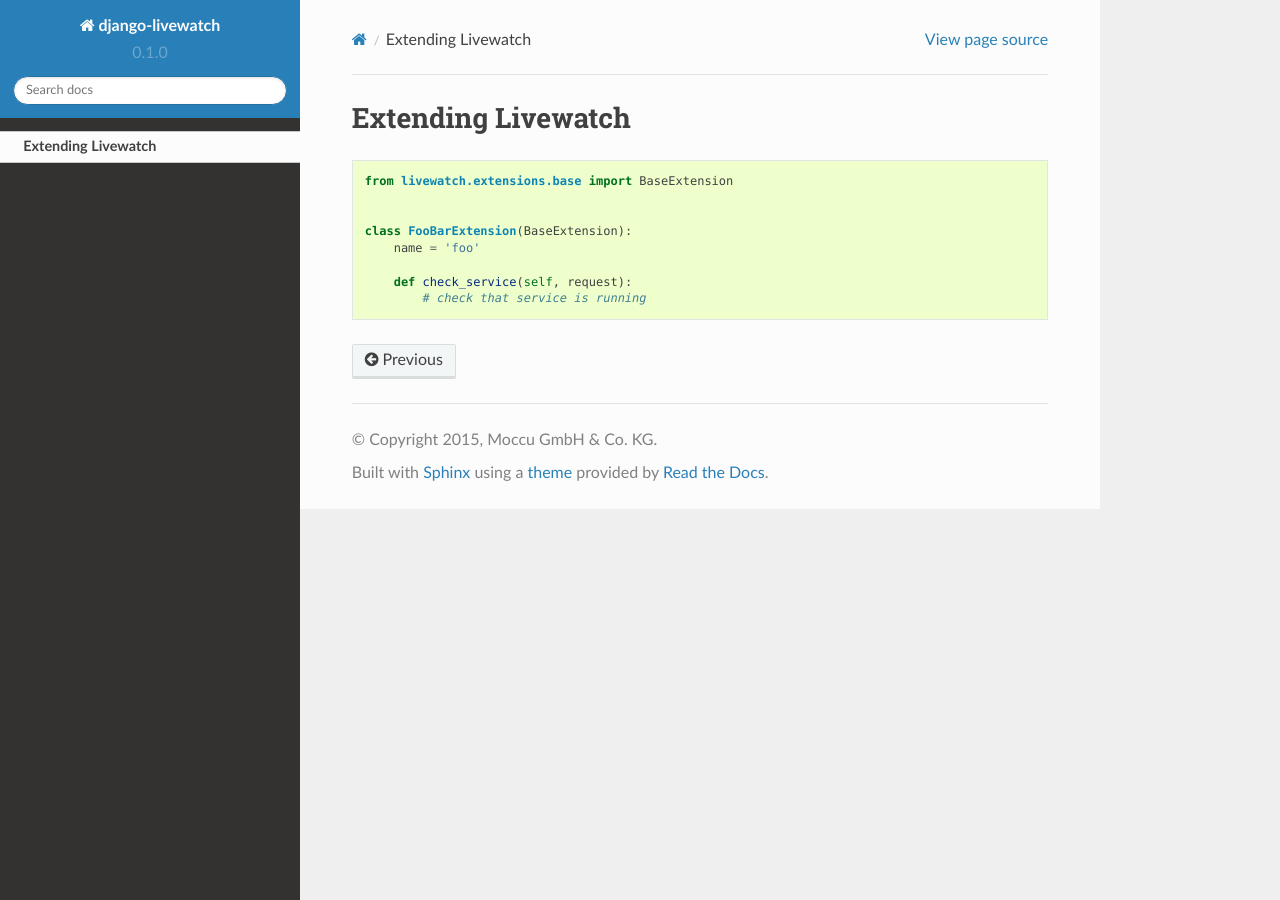
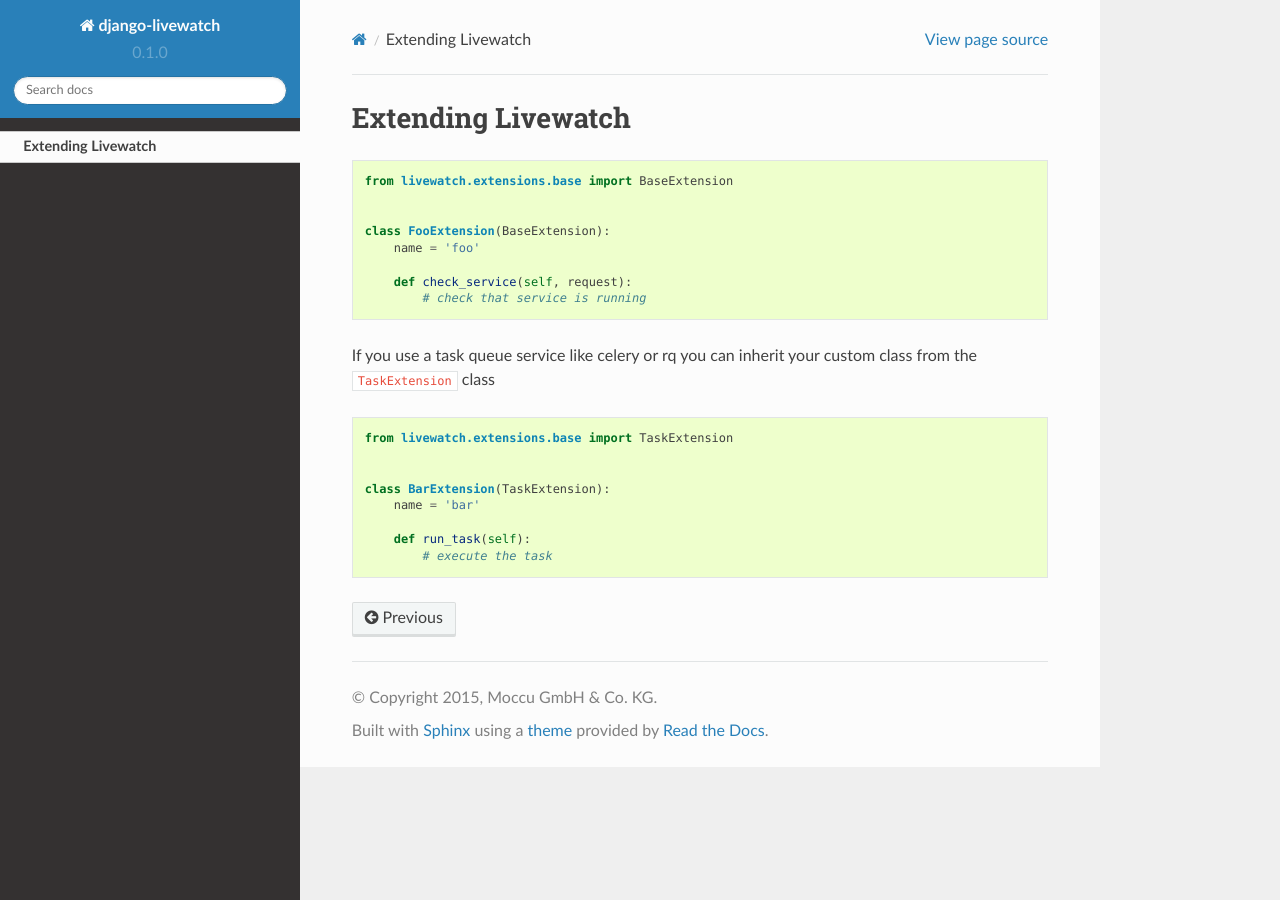
Before and after one commit to moccu/django-livewatch, a Sphinx documentation site: the page built from docs/source/extending_livewatch.rst, in a window 1280 px wide. Built offline with Sphinx 7.4.7 and the Read the Docs theme 2.0.0, drawn with Linux system fonts in a browser that asks for light colours.

Commit message:
add docs for usage and extending livewatch

```diff
--- a/docs/source/extending_livewatch.rst
+++ b/docs/source/extending_livewatch.rst
@@ -6,8 +6,21 @@ Extending Livewatch
     from livewatch.extensions.base import BaseExtension
 
 
-    class FooBarExtension(BaseExtension):
+    class FooExtension(BaseExtension):
         name = 'foo'
 
         def check_service(self, request):
             # check that service is running
+
+If you use a task queue service like celery or rq you can inherit your custom class from the ``TaskExtension`` class
+
+.. code-block:: python
+
+    from livewatch.extensions.base import TaskExtension
+
+
+    class BarExtension(TaskExtension):
+        name = 'bar'
+
+        def run_task(self):
+            # execute the task
```
Also changed, not shown: docs/source/index.rst (+3 -9 lines), docs/source/modules/livewatch.rst (+0 -8 lines).
